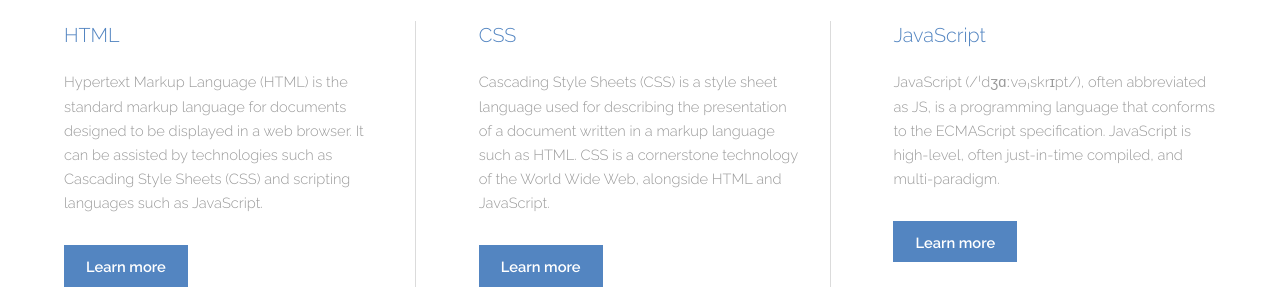
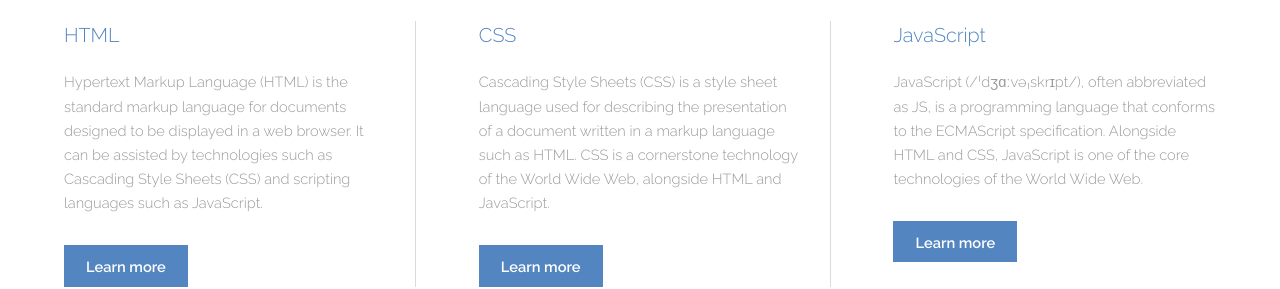
Before and after one commit to lawrenceterpin/formation-git-1, a plain HTML site: page index.html in a window 1280 px wide. Shown: the part 465-754 px from the top of the page. Drawn offline with Linux system fonts and the light colour scheme.

Commit message:
Modifications 1.1 de la section One

```diff
--- a/index.html
+++ b/index.html
@@ -58,7 +58,7 @@
 							<header>
 								<h3>JavaScript</h3>
 							</header>
-							<p>JavaScript (/ˈdʒɑːvəˌskrɪpt/), often abbreviated as JS, is a programming language that conforms to the ECMAScript specification. JavaScript is high-level, often just-in-time compiled, and multi-paradigm.</p>
+							<p>JavaScript (/ˈdʒɑːvəˌskrɪpt/), often abbreviated as JS, is a programming language that conforms to the ECMAScript specification. Alongside HTML and CSS, JavaScript is one of the core technologies of the World Wide Web.</p>
 							<footer>
 								<a href="https://en.wikipedia.org/wiki/JavaScript" class="button special">Learn more</a>
 							</footer>
```
